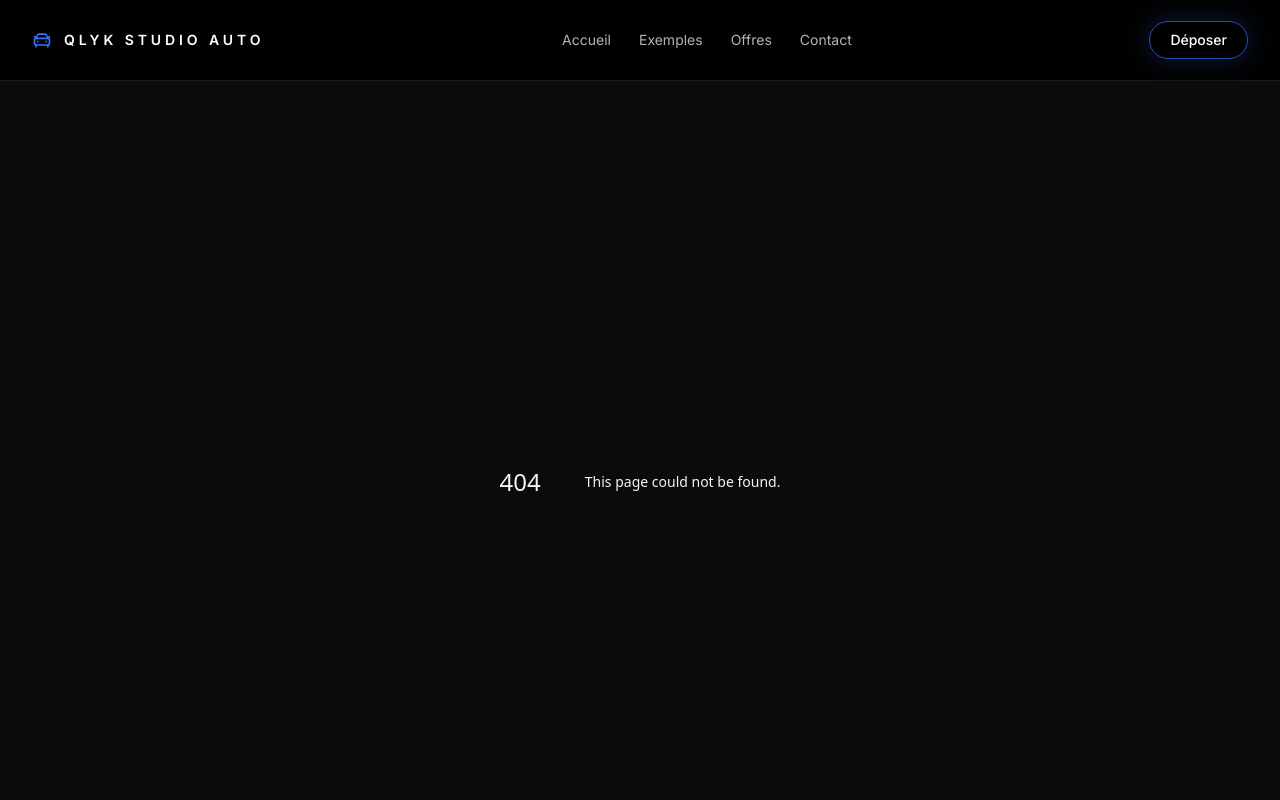
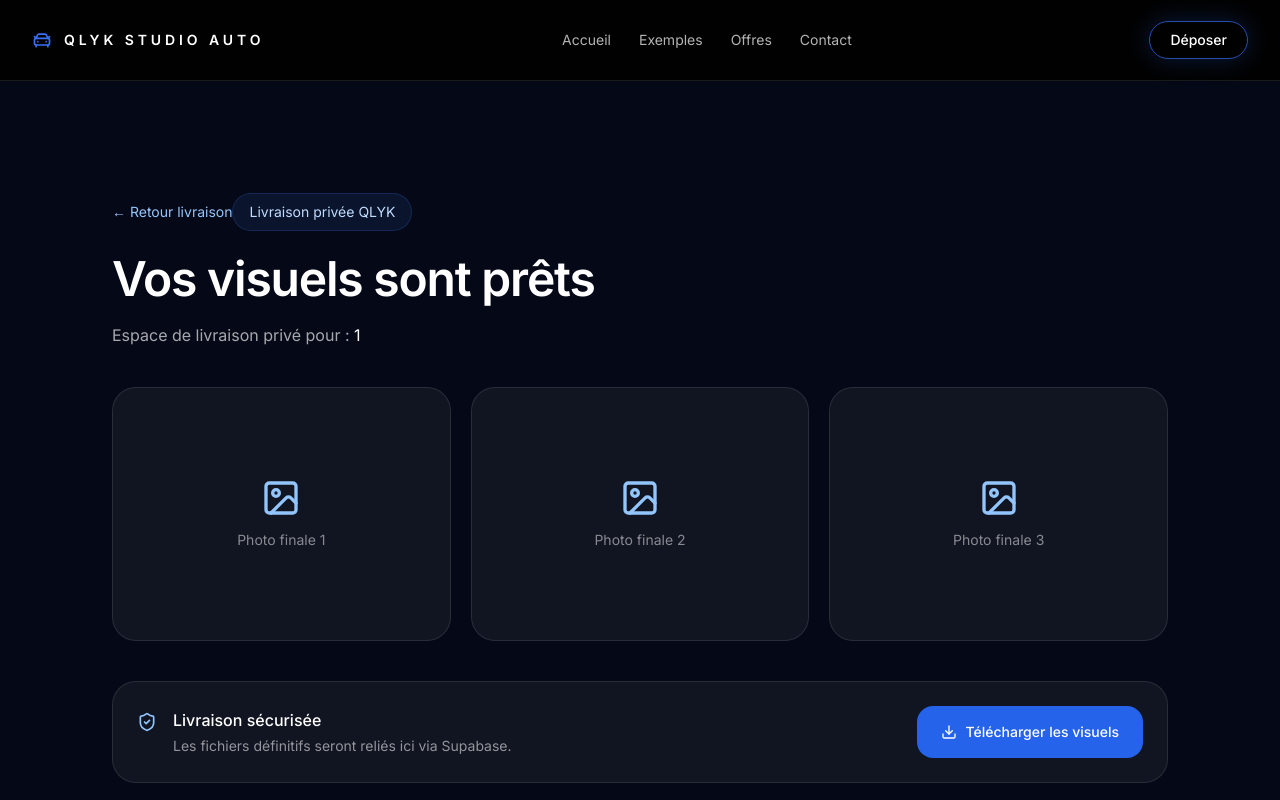
Before and after one commit to arnaudcrestey/qlyk-studio-auto, a Next.js app: page /livraison/1 in a window 1280 px wide. Before the commit this address had no page. Shown: the top 800 px of the page. Built offline with nearby package versions, Linux system fonts and the light colour scheme.

Commit message:
Create page.tsx

```diff
--- /dev/null
+++ b/app/livraison/[slug]/page.tsx
@@ -0,0 +1,70 @@
+import Link from "next/link";
+import { Download, ImageIcon, ShieldCheck } from "lucide-react";
+
+type PageProps = {
+  params: {
+    slug: string;
+  };
+};
+
+export default function LivraisonClientPage({ params }: PageProps) {
+  const clientSlug = params.slug.replaceAll("-", " ");
+
+  return (
+    <main className="min-h-screen bg-[#050816] text-white">
+      <section className="mx-auto w-full max-w-6xl px-6 py-20 sm:px-8 lg:px-12">
+        <div className="mb-10">
+          <Link href="/livraison" className="text-sm text-blue-300 hover:text-blue-200">
+            ← Retour livraison
+          </Link>
+
+          <div className="mt-8 inline-flex items-center rounded-full border border-blue-500/20 bg-blue-500/10 px-4 py-2 text-sm text-blue-200">
+            Livraison privée QLYK
+          </div>
+
+          <h1 className="mt-6 text-4xl font-semibold tracking-tight sm:text-5xl">
+            Vos visuels sont prêts
+          </h1>
+
+          <p className="mt-5 max-w-2xl text-white/65">
+            Espace de livraison privé pour :{" "}
+            <span className="capitalize text-white">{clientSlug}</span>
+          </p>
+        </div>
+
+        <div className="grid gap-5 md:grid-cols-3">
+          {[1, 2, 3].map((item) => (
+            <div
+              key={item}
+              className="flex aspect-[4/3] items-center justify-center rounded-3xl border border-white/10 bg-white/5"
+            >
+              <div className="text-center">
+                <ImageIcon className="mx-auto h-10 w-10 text-blue-300" />
+                <p className="mt-3 text-sm text-white/50">Photo finale {item}</p>
+              </div>
+            </div>
+          ))}
+        </div>
+
+        <div className="mt-10 rounded-3xl border border-white/10 bg-white/5 p-6">
+          <div className="flex flex-col gap-5 sm:flex-row sm:items-center sm:justify-between">
+            <div className="flex gap-4">
+              <ShieldCheck className="mt-1 h-5 w-5 text-blue-300" />
+              <div>
+                <h2 className="font-medium">Livraison sécurisée</h2>
+                <p className="mt-1 text-sm text-white/55">
+                  Les fichiers définitifs seront reliés ici via Supabase.
+                </p>
+              </div>
+            </div>
+
+            <button className="inline-flex items-center justify-center gap-2 rounded-2xl bg-blue-600 px-6 py-4 text-sm font-medium text-white">
+              <Download className="h-4 w-4" />
+              Télécharger les visuels
+            </button>
+          </div>
+        </div>
+      </section>
+    </main>
+  );
+}
```
